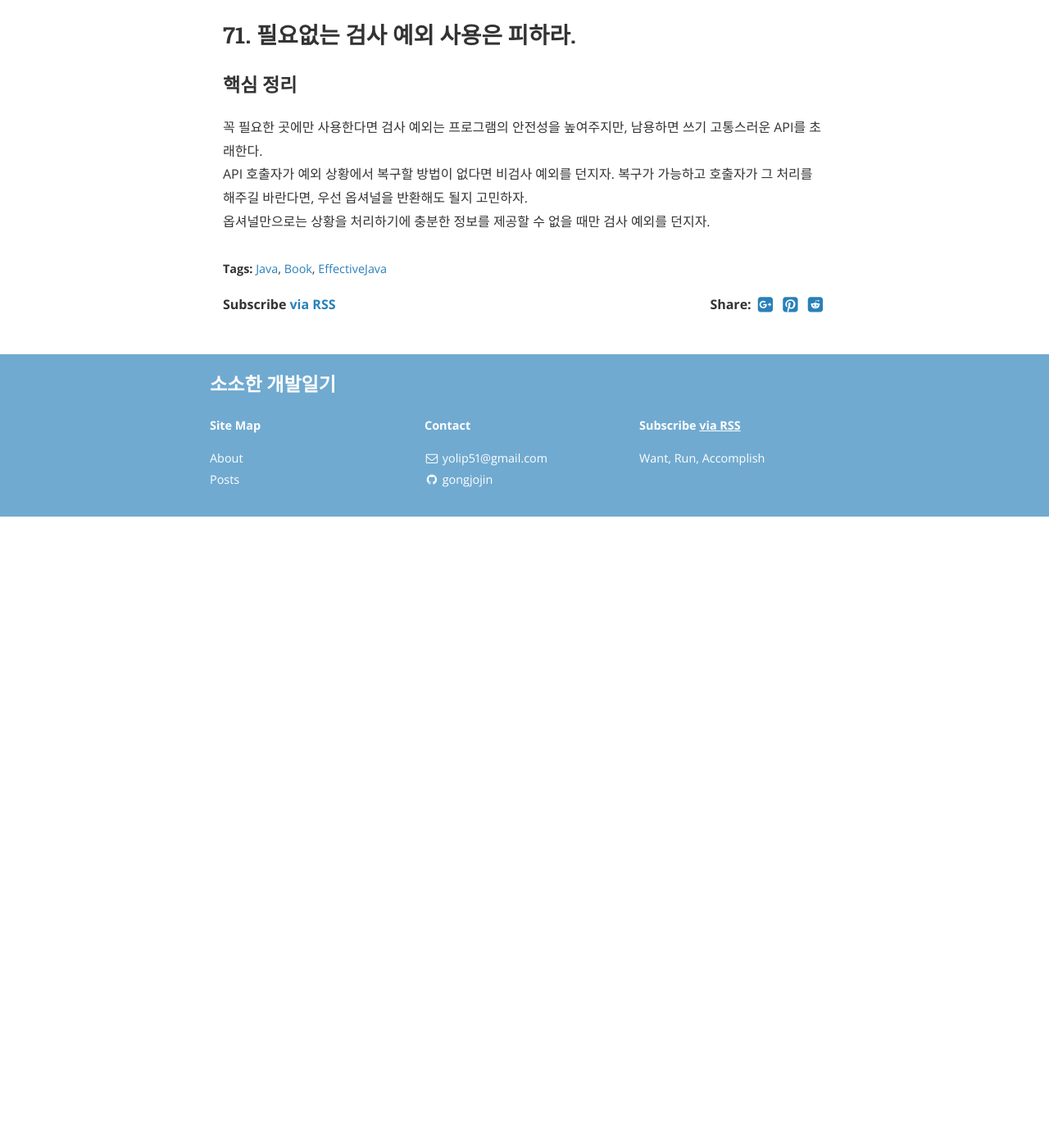
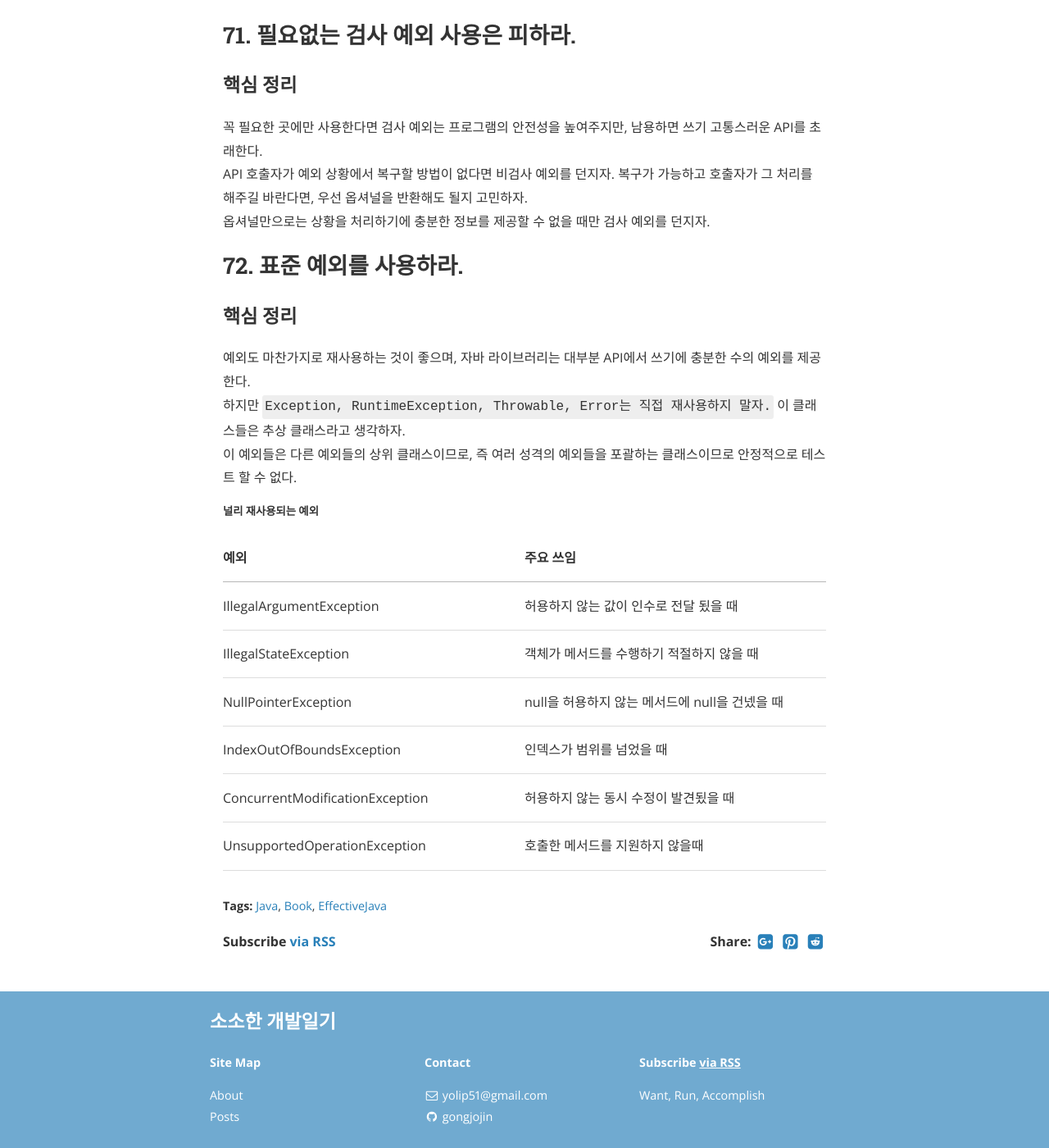
Before and after one commit to gonghojin/gonghojin.github.io, a Jekyll site: the page built from _posts/book/java/effectiveJava/images/2019-12-13-effectiveJava.md, in a window 1280 px wide and 1400 px high, scrolled down 1176 px. Shown: the whole window at 82% size. Built offline with Jekyll 4.4.1, drawn with Linux system fonts in a browser that asks for light colours; nearby versions of some CDN libraries; comment, search, counter and statistics services are not loaded; before the commit the page ends 1806 px from its top, so only the background shows below that.

Commit message:
Add: 이펙티브자바_72.표준 예외를 사용하라.

```diff
--- a/_posts/book/java/effectiveJava/images/2019-12-13-effectiveJava.md
+++ b/_posts/book/java/effectiveJava/images/2019-12-13-effectiveJava.md
@@ -25,3 +25,20 @@ cover:  "/assets/instacode.png"
 꼭 필요한 곳에만 사용한다면 검사 예외는 프로그램의 안전성을 높여주지만, 남용하면 쓰기 고통스러운 API를 초래한다.
 API 호출자가 예외 상황에서 복구할 방법이 없다면 비검사 예외를 던지자. 복구가 가능하고 호출자가 그 처리를 해주길 바란다면, 우선 옵셔널을 반환해도 될지 고민하자.
 옵셔널만으로는 상황을 처리하기에 충분한 정보를 제공할 수 없을 때만 검사 예외를 던지자.
+
+## 72. 표준 예외를 사용하라.
+### 핵심 정리
+예외도 마찬가지로 재사용하는 것이 좋으며, 자바 라이브러리는 대부분 API에서 쓰기에 충분한 수의 예외를 제공한다.
+하지만 `Exception, RuntimeException, Throwable, Error는 직접 재사용하지 말자.` 이 클래스들은 추상 클래스라고 생각하자.
+이 예외들은 다른 예외들의 상위 클래스이므로, 즉 여러 성격의 예외들을 포괄하는 클래스이므로 안정적으로 테스트 할 수 없다.
+
+##### 널리 재사용되는 예외
+
+예외 | 주요 쓰임
+---- | ----
+IllegalArgumentException | 허용하지 않는 값이 인수로 전달 됬을 때
+IllegalStateException | 객체가 메서드를 수행하기 적절하지 않을 때
+NullPointerException | null을 허용하지 않는 메서드에 null을 건넸을 때
+IndexOutOfBoundsException | 인덱스가 범위를 넘었을 때
+ConcurrentModificationException | 허용하지 않는 동시 수정이 발견됬을 때
+UnsupportedOperationException | 호출한 메서드를 지원하지 않을때
```
